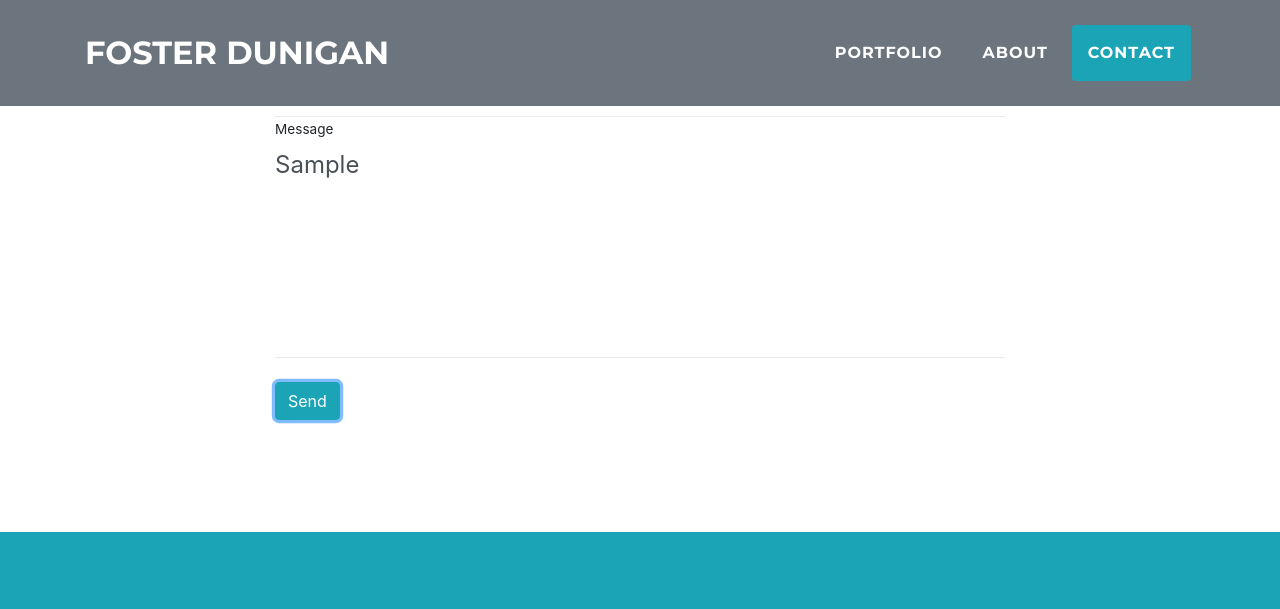
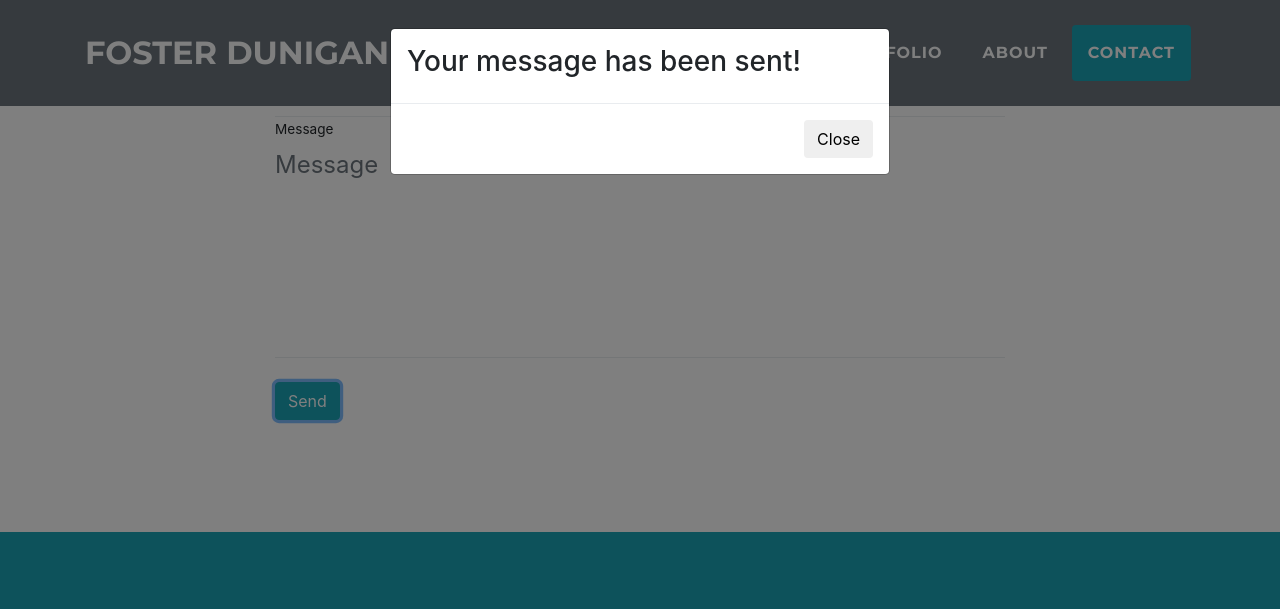
Before and after one commit to FDunigan/fdunigan.github.io, a website with bundled scripts: page index.html in a window 1280 px wide. Both pictures are taken after typing "Sample", "name@example.com", "5551234", "Sample" into the empty fields and a click on the button "Send". Shown: the part 3174-3783 px from the top of the page. Built offline with nearby package versions, Linux system fonts and the light colour scheme; no server answers; files whose address does not match are found by name.

Commit message:
Contact form now initializes modal pop-up upon submitting.

```diff
--- a/index.html
+++ b/index.html
@@ -371,6 +371,20 @@
       </div>
     </div>
 
+    <!--Contact Form Modal-->
+    <div id='contact-modal' class='modal fade' role='dialog'>
+        <div class='modal-dialog'>
+            <div class='modal-content'>
+                <div class='modal-body'>
+                    <h3>Your message has been sent!</h3>
+                </div>
+                <div class='modal-footer'>
+                    <button type='button' class='btn btn-default' id='closeModal' data-dismiss='modal'>Close</button>
+                </div>
+            </div>
+        </div>
+    </div>
+
     <!-- Bootstrap core JavaScript -->
     <script src="vendor/jquery/jquery.min.js"></script>
     <script src="vendor/bootstrap/js/bootstrap.bundle.min.js"></script>
--- a/js/contact_me.js
+++ b/js/contact_me.js
@@ -13,7 +13,6 @@ var database = firebase.database();
 
 $("#sendMessageButton").on("click", function(event) {
     event.preventDefault();
-    event.html("Your message has been sent!");
 
     var name = $("#name").val();
     var email = $("#email").val();
@@ -38,6 +37,8 @@ $("#sendMessageButton").on("click", function(event) {
     $("#email").val("");
     $("#phone").val("");
     $("#message").val("");
+
+    $("#contact-modal").modal("toggle");
   });
 
 database.ref().on("child_added", function(childSnapshot) {
```
